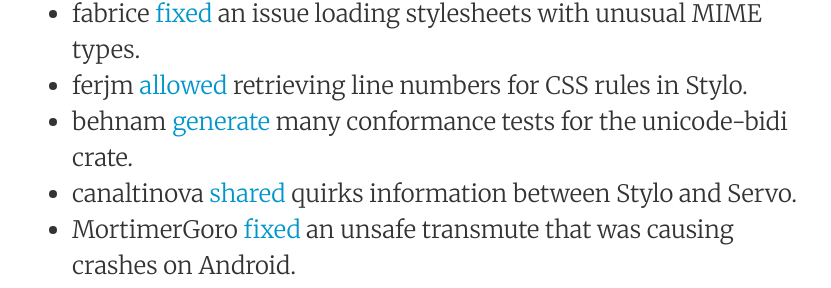
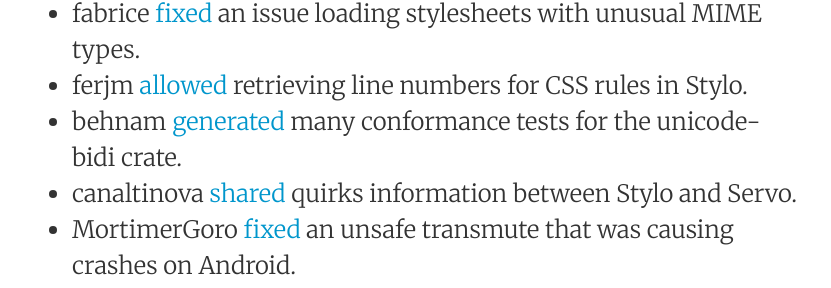
Before and after one commit to servo/blog.servo.org, a Jekyll site: the page built from _posts/2017-05-15-twis-102.md, in a window 1280 px wide. Shown: the part 753-1041 px from the top of the page, without its empty margins (224-1055 px from the left). Built offline with Jekyll 4.4.1, drawn with Linux system fonts in a browser that asks for light colours.

Commit message:
Minor grammar fix

```diff
--- a/_posts/2017-05-15-twis-102.md
+++ b/_posts/2017-05-15-twis-102.md
@@ -20,7 +20,7 @@
 
 - fabrice [fixed](https://github.com/servo/servo/pull/16869) an issue loading stylesheets with unusual MIME types.
 - ferjm [allowed](https://github.com/servo/servo/pull/16835) retrieving line numbers for CSS rules in Stylo.
-- behnam [generate](https://github.com/servo/unicode-bidi/pull/30) many conformance tests for the unicode-bidi crate.
+- behnam [generated](https://github.com/servo/unicode-bidi/pull/30) many conformance tests for the unicode-bidi crate.
 - canaltinova [shared](https://github.com/servo/servo/pull/16819) quirks information between Stylo and Servo.
 - MortimerGoro [fixed](https://github.com/servo/servo/pull/16816) an unsafe transmute that was causing crashes on Android.
 - mrobinson [corrected](https://github.com/servo/servo/pull/16807) the behaviour of the `scrollBy` API to better match the specification.
```
